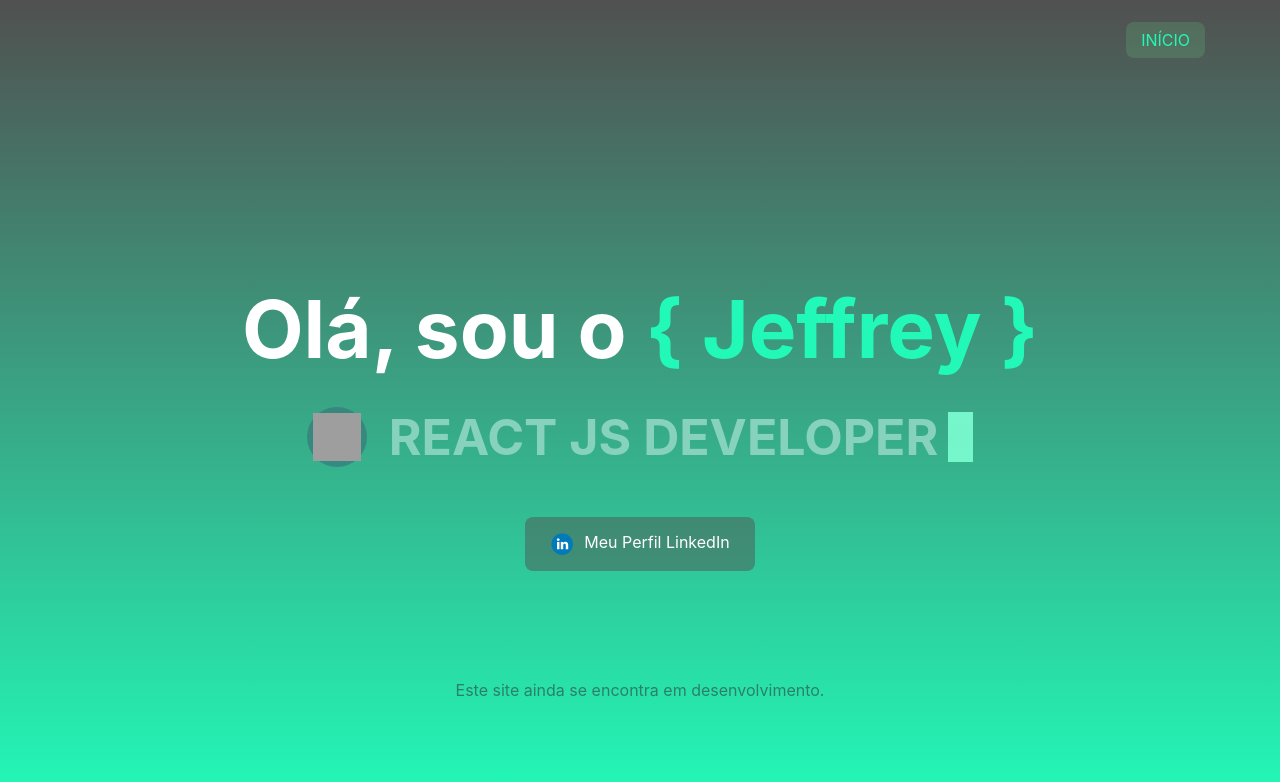
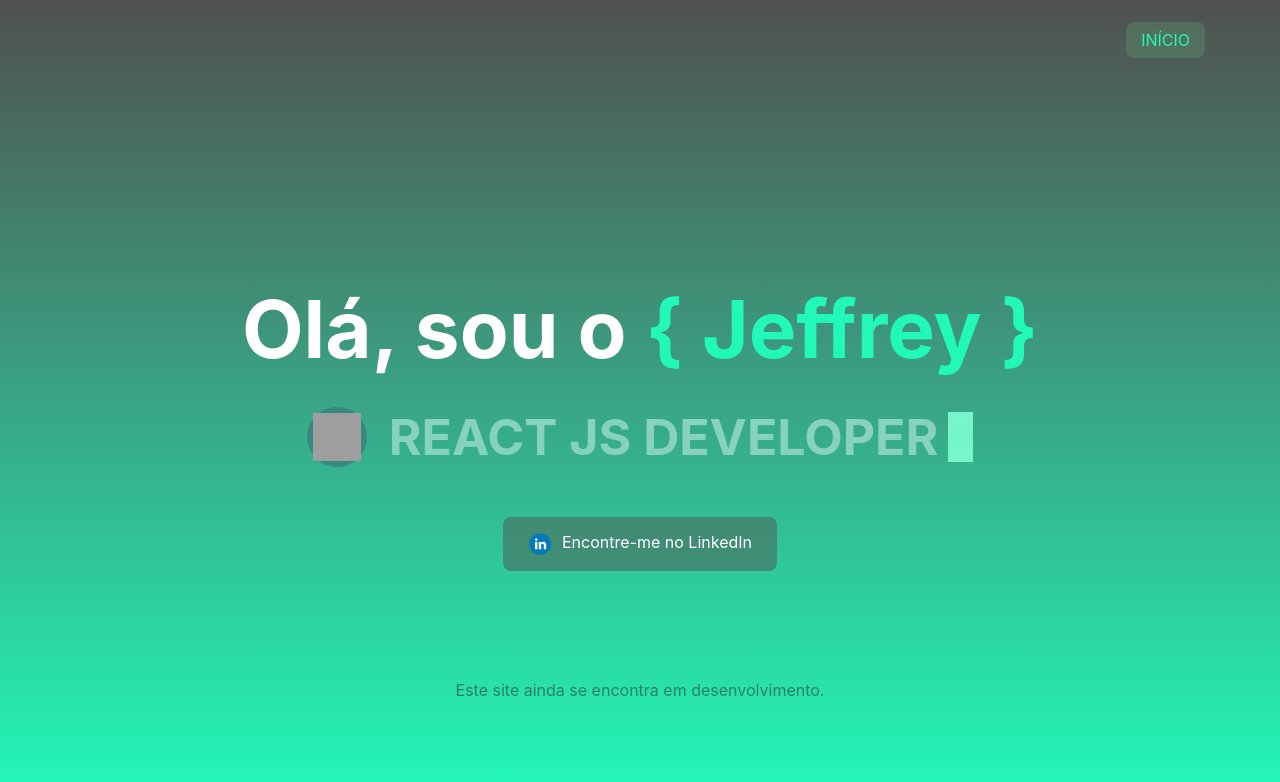
Before and after one commit to jeffreyalvr/portfolio-v1, a React (Vite) app: page / in a window 1280 px wide. Shown: the top 782 px of the page. Built offline with nearby package versions, Linux system fonts and the light colour scheme; grey boxes are pictures that could not be loaded.

Commit message:
Altera o texto do botão do linkedin

```diff
--- a/src/components/Button/styles.css
+++ b/src/components/Button/styles.css
@@ -5,7 +5,6 @@ button {
   color: #fff;
   background-color: #5050507a;
   border-radius: 8px;
-  text-transform: capitalize;
   cursor: pointer;
   border: none;
   outline: none;
--- a/src/components/Hero/index.jsx
+++ b/src/components/Hero/index.jsx
@@ -20,7 +20,11 @@ const Hero = ({ children }) => {
         react js developer
         <div className="carrot" />
       </h2>
-      <Button text="Meu perfil LinkedIn" icon={linkedin} url={linkedin_url} />
+      <Button
+        text="Encontre-me no LinkedIn"
+        icon={linkedin}
+        url={linkedin_url}
+      />
       <span>Este site ainda se encontra em desenvolvimento.</span>
     </div>
   );
```
